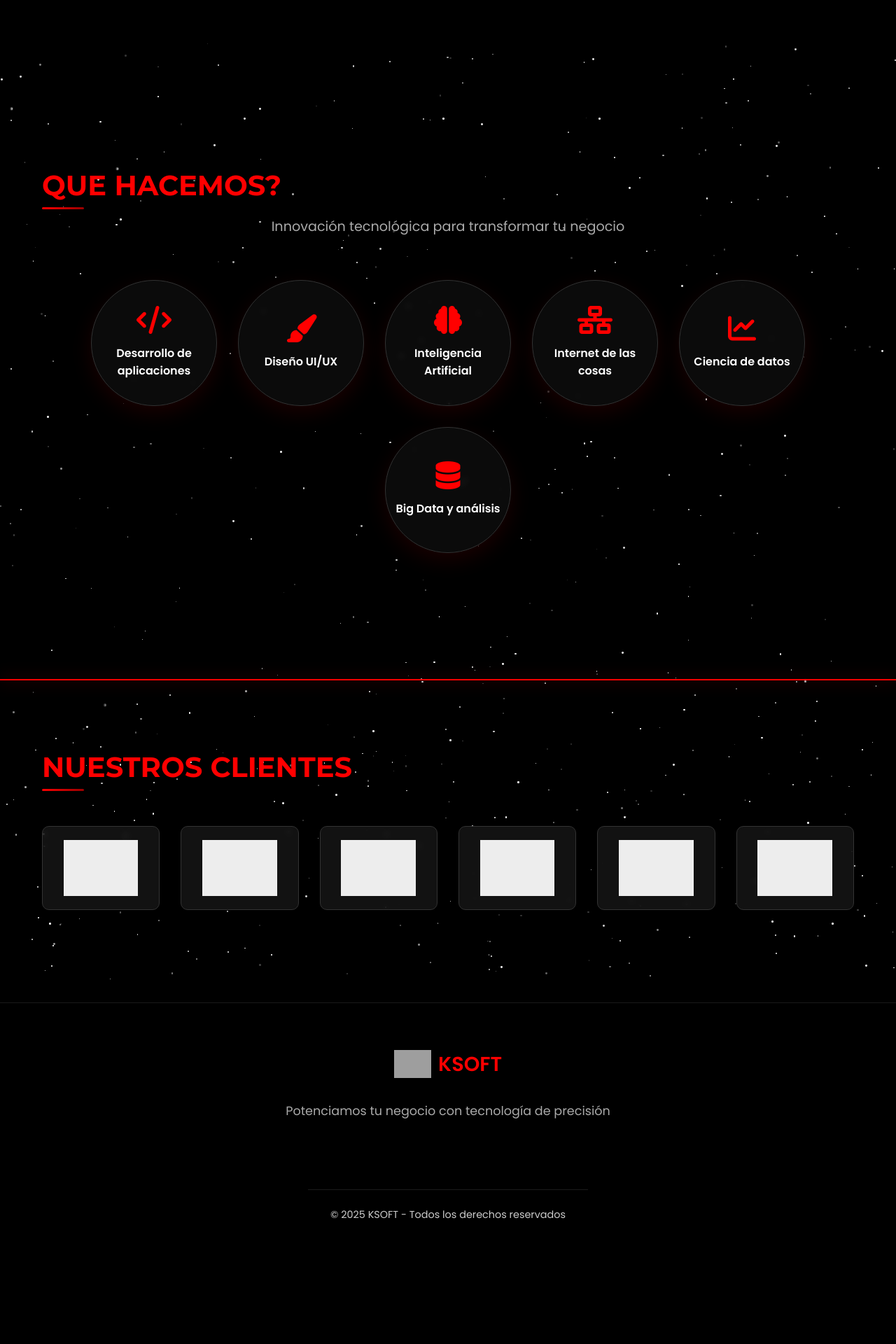
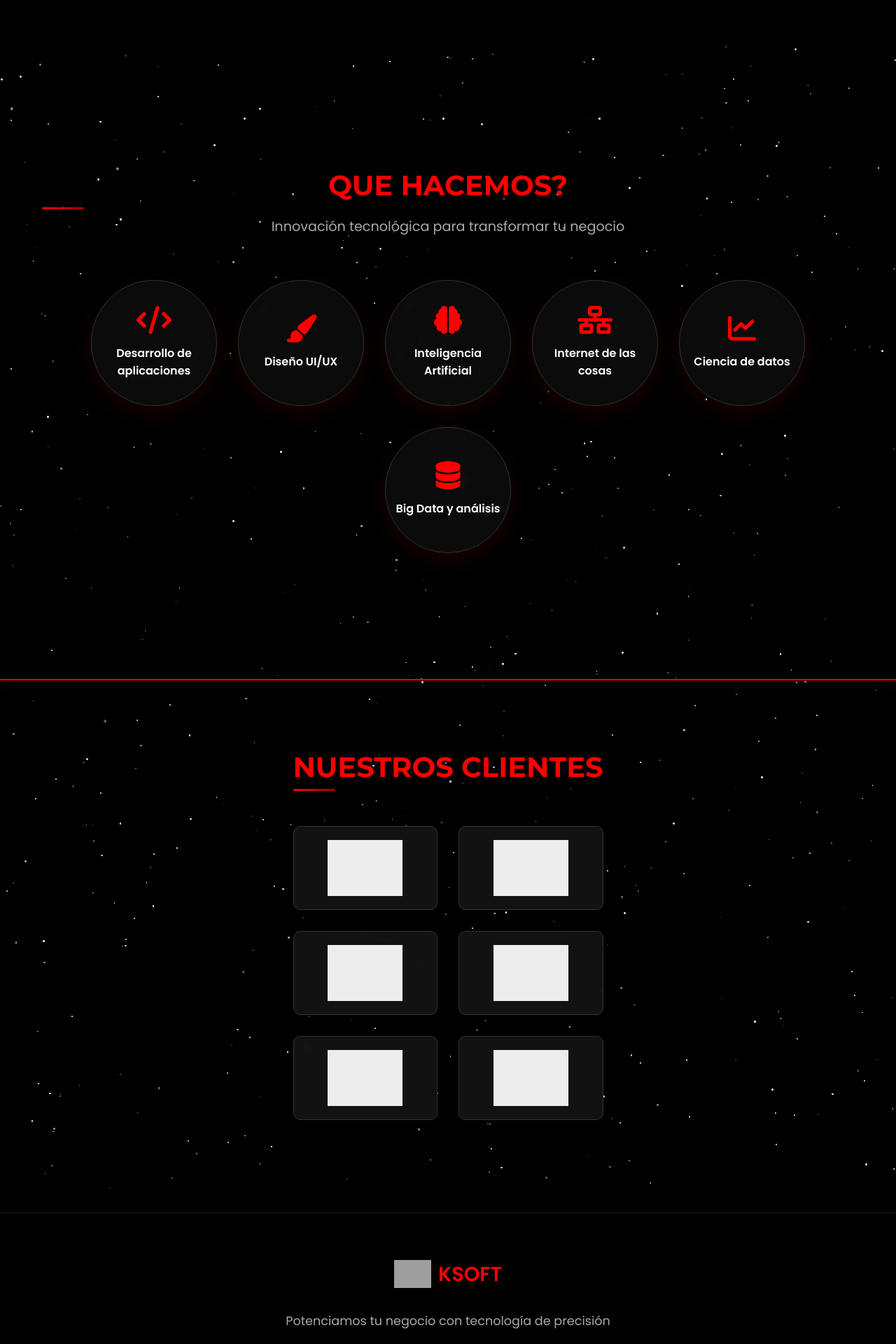
Before and after one commit to Stefany2/Pagina_KSOFT, a PHP site: page /inicio1.html in a window 1280 px wide. Shown: the part 851-2771 px from the top of the page at 70% size. Before the commit the page ends 2592 px from the top, so only its background shows below. Run offline with PHP 8.4, Linux system fonts and the light colour scheme; grey boxes are pictures that could not be loaded.

Commit message:
inicio titulos centrados

```diff
--- a/stylo1.css
+++ b/stylo1.css
@@ -1,4 +1,4 @@
-/* Estilos generales */
+/* Estilos inicio1 */
 * {
     margin: 0;
     padding: 0;
@@ -68,6 +68,9 @@ a {
     color: #ff0000;
     position: relative;
     z-index: 2;
+    display: flex;
+    justify-content: center;
+    align-items: center;
 }
 
 .section-subtitle {
@@ -503,6 +506,11 @@ nav ul li a i {
     padding: 100px 0;
     overflow: hidden;
     background-color: #000000;
+    display: flex;
+    flex-direction: column;
+    align-items: center; /* Centra los elementos dentro de la sección */
+    justify-content: center;
+    text-align: center; /* Centra el texto */
 }
 
 .clientes-container {
@@ -514,11 +522,13 @@ nav ul li a i {
 
 .clientes-title {
     font-size: 2.5rem;
-    text-align: center;
     margin-bottom: 60px;
     color: #ff0000;
     position: relative;
     z-index: 2;
+    display: flex;
+    justify-content: center; /* Centra el título */
+    align-items: center;
 }
 
 .clientes-grid {
@@ -736,7 +746,7 @@ footer {
         font-size: 0.9rem;
     }
 }
-
+/* Fin Estilos inicio1 */
 
   /* Estilos desarrollo software*/
   :root {
```
